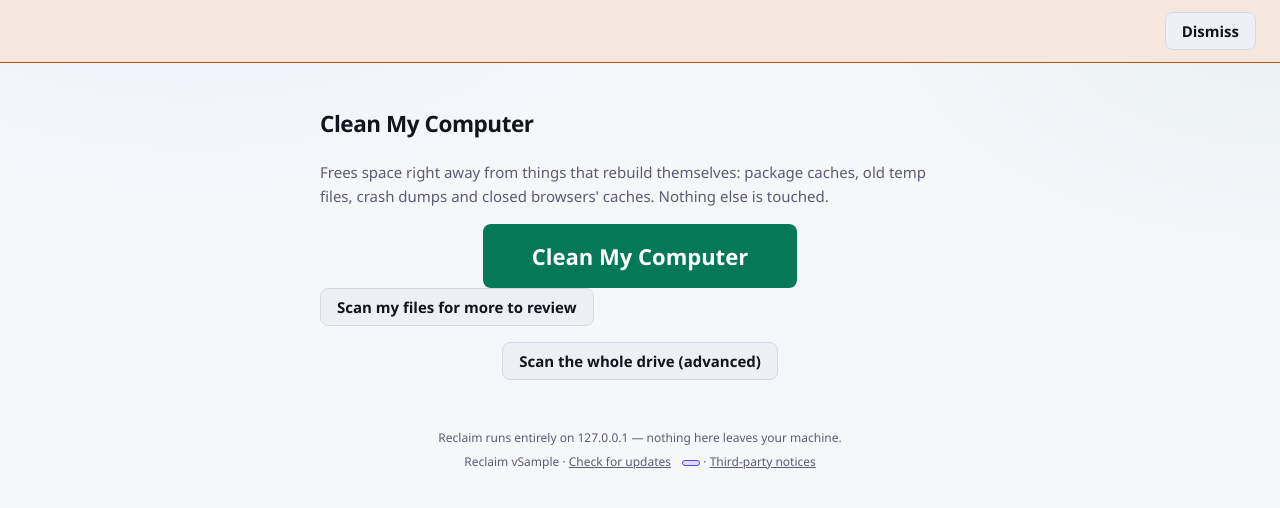
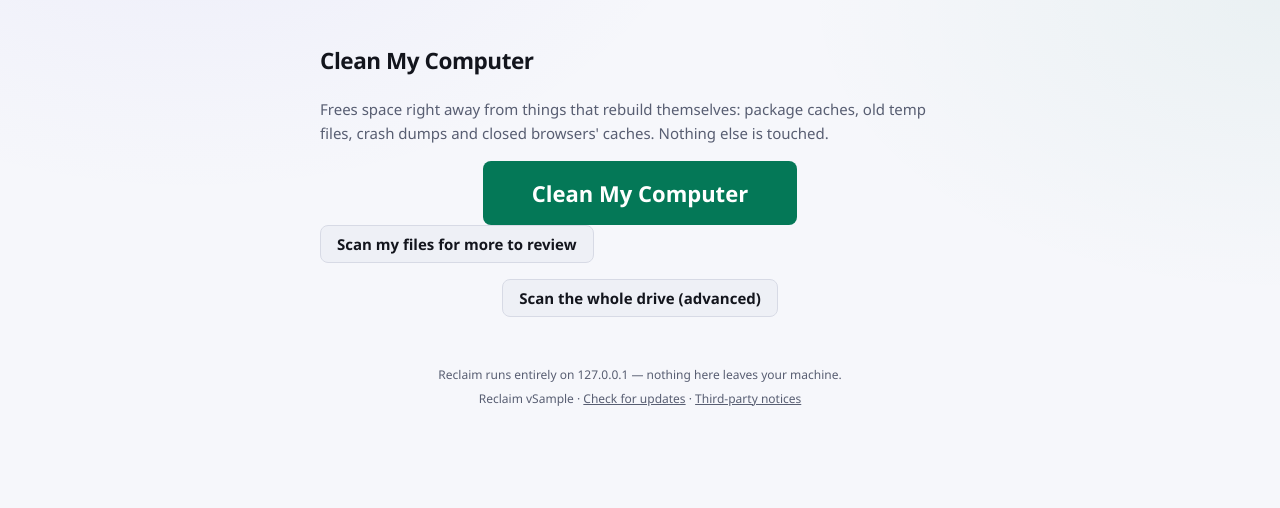
Before and after one commit to gaurav-gandhi-2411/reclaim, a Python web app: template src/reclaim/api/templates/index.html in a window 1280 px wide. Shown: the part 83-591 px from the top of the page. Run offline with Jinja, Linux system fonts and the light colour scheme; the template is opened without the code that fills it: most values are stand-ins (such as "Sample title", 1, 10 or a date in 2020).

Commit message:
fix(ui): the hidden attribute always wins (empty recovery banner and footer pill were always visible)

```diff
--- a/src/reclaim/api/static/styles.css
+++ b/src/reclaim/api/static/styles.css
@@ -5,6 +5,15 @@
 *::before,
 *::after {
   box-sizing: border-box;
+}
+
+/* The `hidden` attribute is the dashboard's one show/hide switch (app.js toggles it everywhere), but
+   a class that sets `display` (e.g. .rc-recovery-banner, .rc-badge) beats the browser's own
+   `[hidden] { display: none }`, so those elements showed while "hidden": an empty banner with a
+   Dismiss button and an empty pill in the footer, seen in the installed build's screenshots
+   (2026-10-09). One rule makes `hidden` always win. */
+[hidden] {
+  display: none !important;
 }
 
 html,
```
Also changed, not shown: tests/test_dashboard_hidden_attribute_css.py (added, +27 -0 lines), 2 other files.
